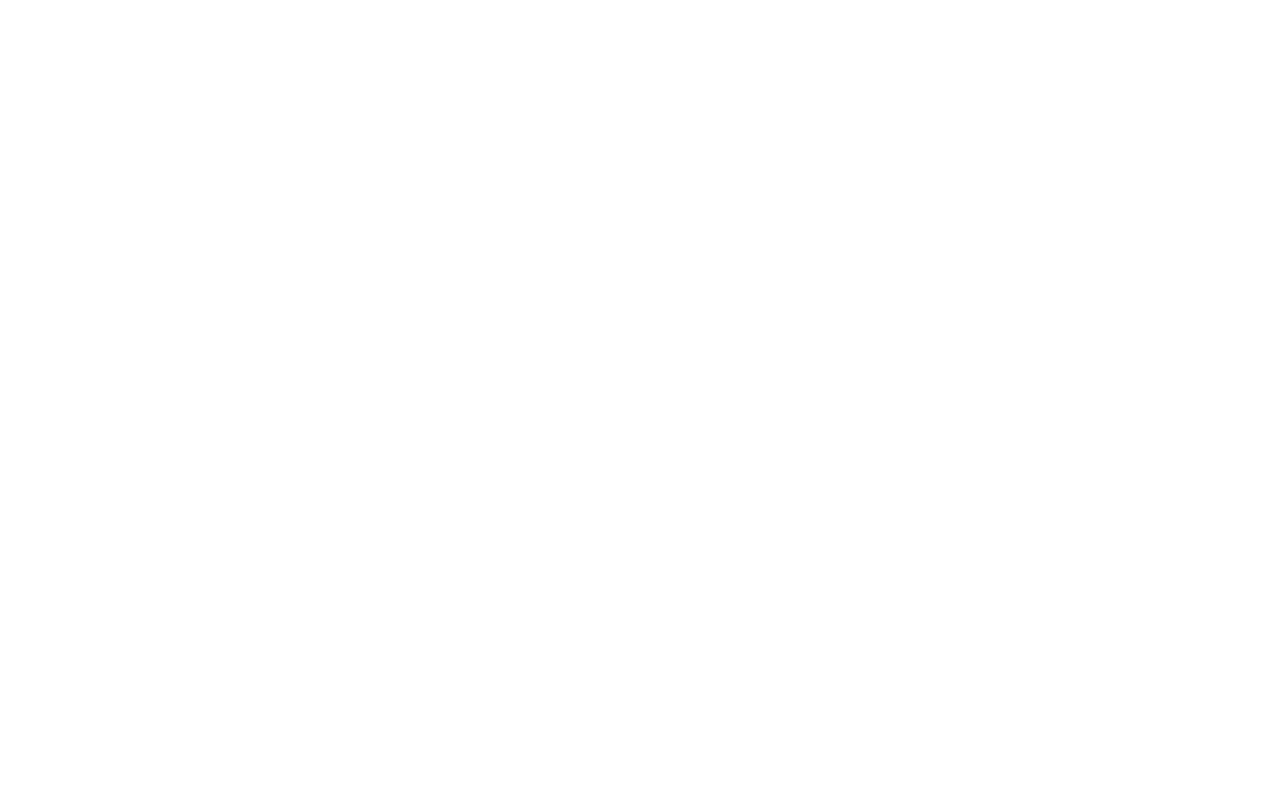
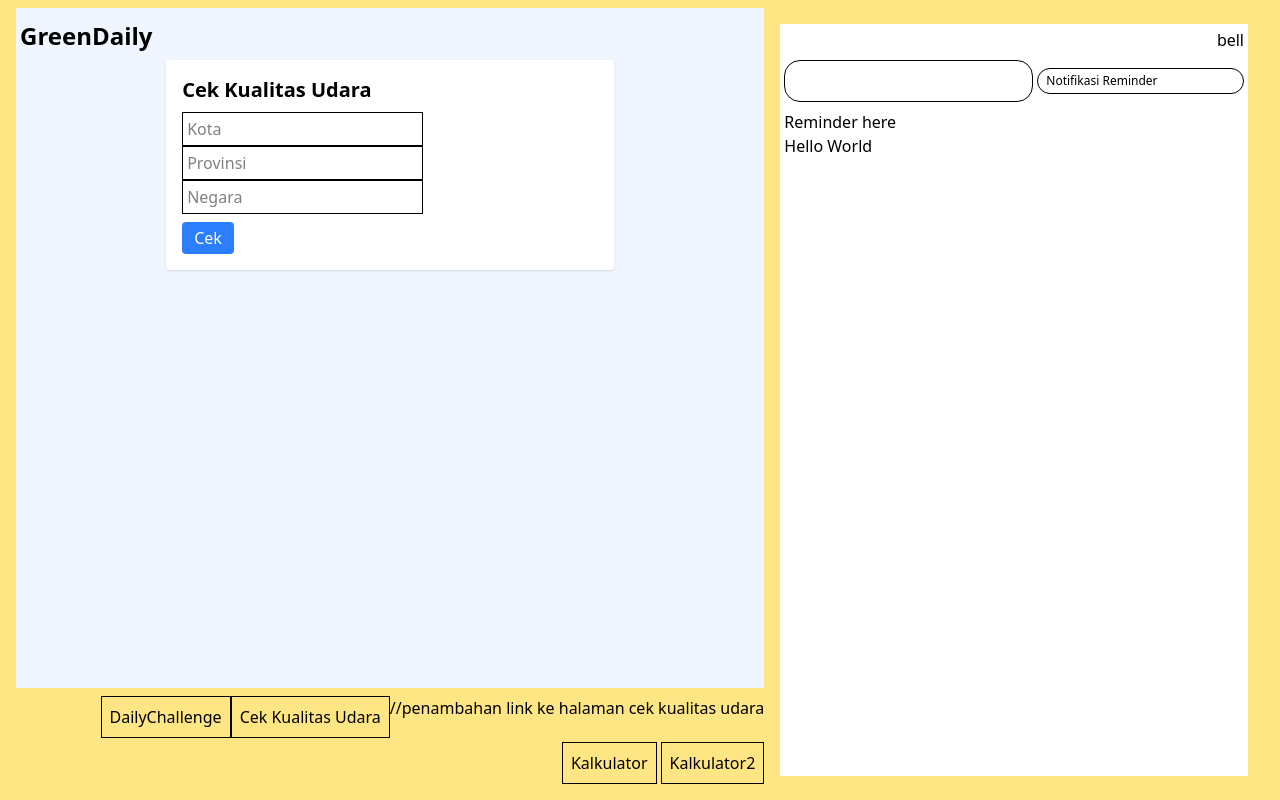
Before and after one commit to sihotang-yonathan1/GreenDaily, a React (Vite) app: page /air-quality in a window 1280 px wide. Before the commit this address had no page. Built offline with nearby package versions, Linux system fonts and the light colour scheme.

Commit message:
first commit

```diff
--- /dev/null
+++ b/src/app/air-quality-check/index.tsx
@@ -0,0 +1,96 @@
+import { useState } from "react";
+
+// Deklarasi agar TypeScript mengenali window.api
+declare global {
+  interface Window {
+    api: {
+      getAirQuality: (
+        city: string,
+        state: string,
+        country: string
+      ) => Promise<{
+        status: string;
+        location?: { lat: number; lon: number; name: string };
+        aqi?: number;
+        openweather?: any;
+        error?: string;
+      }>;
+    };
+  }
+}
+
+export const AirQualityCheck: React.FC = () => {
+  const [city, setCity] = useState("");
+  const [state, setState] = useState("");
+  const [country, setCountry] = useState("");
+  const [result, setResult] = useState<any>(null);
+  const [loading, setLoading] = useState(false);
+
+  const handleCheck = async () => {
+    setLoading(true);
+    setResult(null);
+    try {
+      const data = await window.api.getAirQuality(city, state, country);
+      setResult(data);
+    } catch (err) {
+      setResult({ status: "fail", error: String(err) });
+    }
+    setLoading(false);
+  };
+
+  return (
+    <div className="p-4 bg-white rounded shadow max-w-md mx-auto">
+      <h2 className="text-xl font-bold mb-2">Cek Kualitas Udara</h2>
+      <div className="mb-2">
+        <input
+          className="border p-1 mr-1"
+          placeholder="Kota"
+          value={city}
+          onChange={(e) => setCity(e.target.value)}
+        />
+        <input
+          className="border p-1 mr-1"
+          placeholder="Provinsi"
+          value={state}
+          onChange={(e) => setState(e.target.value)}
+        />
+        <input
+          className="border p-1"
+          placeholder="Negara"
+          value={country}
+          onChange={(e) => setCountry(e.target.value)}
+        />
+      </div>
+      <button
+        className="bg-blue-500 text-white px-3 py-1 rounded"
+        onClick={handleCheck}
+        disabled={loading}
+      >
+        {loading ? "Memuat..." : "Cek"}
+      </button>
+      {result && (
+        <div className="mt-4">
+          {result.status === "success" ? (
+            <div>
+              <div>
+                <b>Lokasi:</b> {result.location?.name} ({result.location?.lat},{" "}
+                {result.location?.lon})
+              </div>
+              <div>
+                <b>AQI (IQAir):</b> {result.aqi}
+              </div>
+              <div>
+                <b>Parameter Udara (OpenWeather):</b>
+                <pre className="bg-gray-100 p-2 rounded text-xs overflow-x-auto">
+                  {JSON.stringify(result.openweather, null, 2)}
+                </pre>
+              </div>
+            </div>
+          ) : (
+            <div className="text-red-500">Error: {result.error}</div>
+          )}
+        </div>
+      )}
+    </div>
+  );
+};
--- /dev/null
+++ b/src/app/api/iqair.ts
@@ -0,0 +1,19 @@
+import axios from "axios";
+
+const API_KEY = process.env.IQAIR_API_KEY as string;
+const BASE_URL = "https://api.iqair.com/v1";
+
+export async function fetchAirQuality(city: string) {
+  try {
+    const response = await axios.get(`${BASE_URL}/cities`, {
+      params: {
+        city,
+        key: API_KEY,
+      },
+    });
+    return response.data;
+  } catch (error) {
+    console.error("Error fetching air quality data:", error);
+    throw error;
+  }
+}
--- a/src/app/index.tsx
+++ b/src/app/index.tsx
@@ -31,6 +31,7 @@ export function DashboardLayout(){
         <div className="flex flex-col gap-y-1 my-2">
           <div className="flex col-start-1 col-end-3 justify-end">
             <NavLink to="/" className="border p-2">DailyChallenge</NavLink>
+            <NavLink to="/air-quality" className="border p-2">Cek Kualitas Udara</NavLink> //penambahan link ke halaman cek kualitas udara
           </div>
 
           <div className="flex justify-end gap-x-1">
--- a/src/main.tsx
+++ b/src/main.tsx
@@ -1,26 +1,28 @@
-import React from 'react'
-import ReactDOM from 'react-dom/client'
+import React from "react";
+import ReactDOM from "react-dom/client";
 import { BrowserRouter, Route, Routes } from "react-router";
 
-import './global.css'
-import { DashboardLayout } from './app/index.tsx';
-import { DailyChallengePage } from './app/dailyChallenge/index.tsx';
-import { ReminderPage } from './app/reminder/index.tsx';
+import "./global.css";
+import { DashboardLayout } from "./app/index.tsx";
+import { DailyChallengePage } from "./app/dailyChallenge/index.tsx";
+import { ReminderPage } from "./app/reminder/index.tsx";
+import { AirQualityCheck } from "./app/air-quality-check";
 
-ReactDOM.createRoot(document.getElementById('root')!).render(
+ReactDOM.createRoot(document.getElementById("root")!).render(
   <React.StrictMode>
     <BrowserRouter>
       <Routes>
-        <Route element={<DashboardLayout />} >
-          <Route index element={<DailyChallengePage />}/>
-          <Route path='reminder' element={<ReminderPage />} />
+        <Route element={<DashboardLayout />}>
+          <Route index element={<DailyChallengePage />} />
+          <Route path="reminder" element={<ReminderPage />} />
+          <Route path="/air-quality" element={<AirQualityCheck />} /> // penambahan route untuk halaman cek kualitas udara
         </Route>
       </Routes>
     </BrowserRouter>
-  </React.StrictMode>,
-)
+  </React.StrictMode>
+);
 
 // Use contextBridge
-window.ipcRenderer.on('main-process-message', (_event, message) => {
-  console.log(message)
-})
+window.ipcRenderer.on("main-process-message", (_event, message) => {
+  console.log(message);
+});
```
Also changed, not shown: 1 other file (tests, documents, lock files or other folders).
